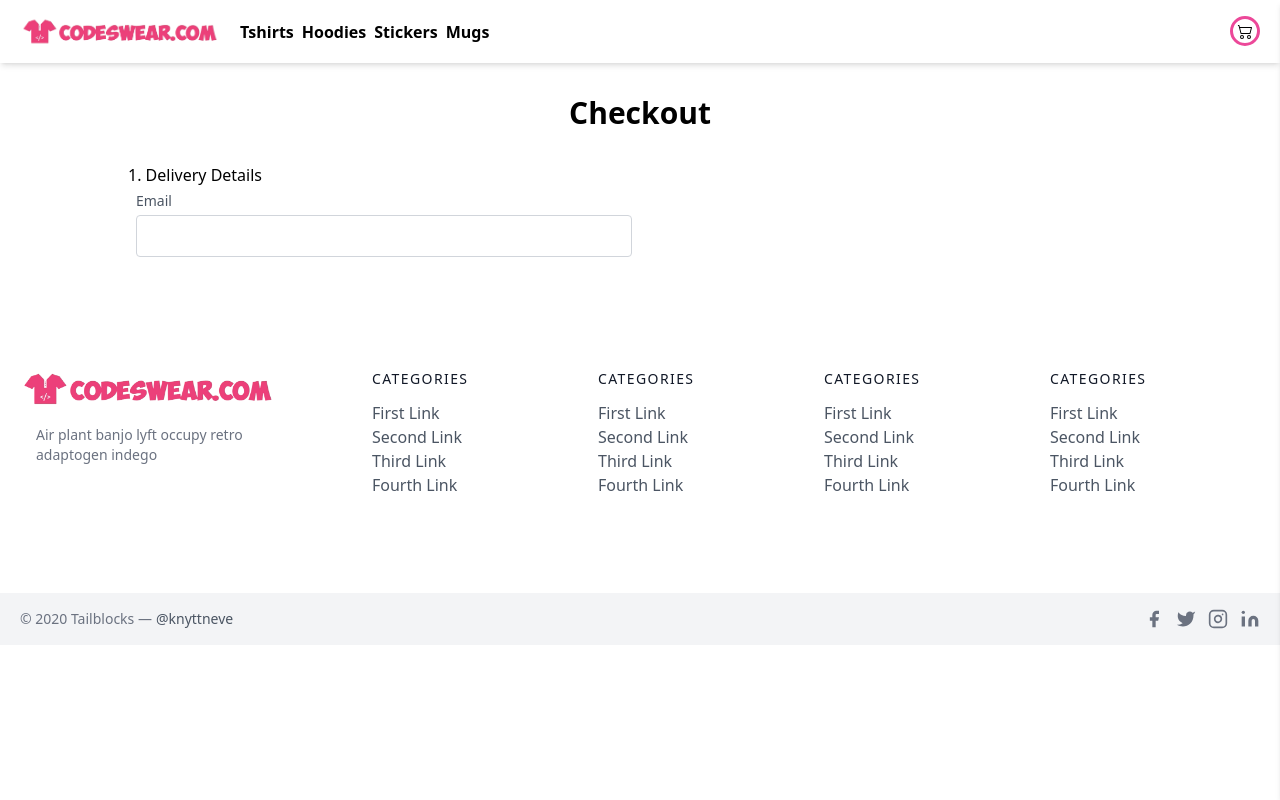
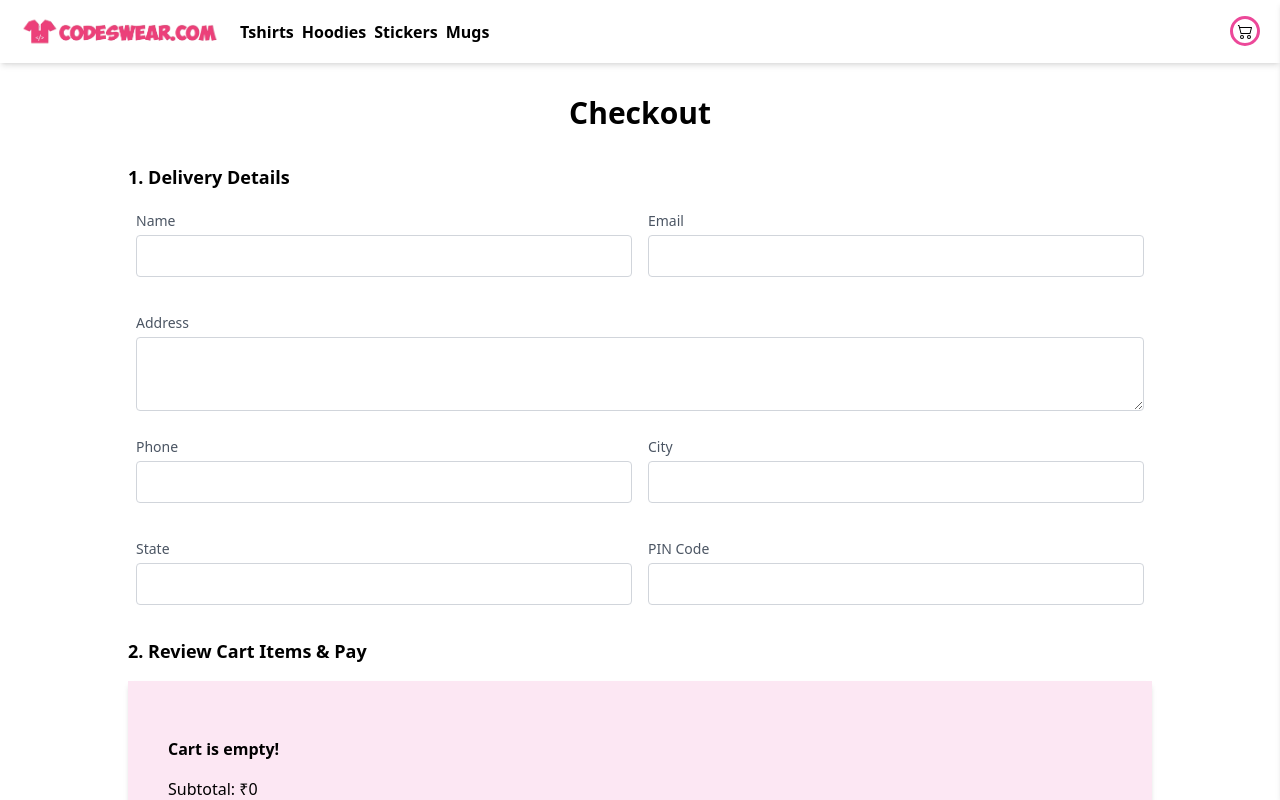
Before and after one commit to Somondas/Learning_nextjs, a Next.js app in the folder codeswears/: page /checkout in a window 1280 px wide. Shown: the top 800 px of the page. Built offline with nearby package versions, Linux system fonts and the light colour scheme.

Commit message:
Checkout page, done. Bug fixing for Navbar, done

```diff
--- a/codeswears/src/components/Navbar.js
+++ b/codeswears/src/components/Navbar.js
@@ -16,7 +16,7 @@
   }
   const ref = useRef()
   return (
-    <div className='flex flex-col md:flex-row md:justify-start items-center justify-center py-4 sticky top-0 bg-white shadow-md z-10' >
+    <div className={`flex flex-col md:flex-row md:justify-start items-center justify-center py-4 sticky top-0 bg-white shadow-md z-10`} >
       <div className="logo">
         <Image width={200} height={40} className='mx-5' src="/logo-long.png" alt="" />
       </div>
@@ -32,7 +32,8 @@
         <BsCart2 className='text-xl md:text-3xl border-pink-500 border-[3px] rounded-full px-1' />
       </div>
 
-      <div ref={ref} className="sidebar absolute w-72 px-8 py-10 top-0 h-[100vh] right-0 bg-pink-100 shadow-md p-10 transform transition-transform translate-x-full">
+      <div ref={ref} className={`sidebar absolute w-72 px-8 py-10 top-0 h-[100vh] right-0 bg-pink-100 shadow-md p-10 transform transition-transform
+       ${Object.keys(cart).length !== 0 ? "translate-x-0" : "translate-x-full"}`}>
         <h2 className="font-bold text-xl">Shopping Cart</h2>
         <span onClick={toggleCart} className="absolute top-5 right-2 cursor-pointer text-2xl text-pink-500">
           <AiFillCloseCircle />
--- a/codeswears/src/pages/checkout.js
+++ b/codeswears/src/pages/checkout.js
@@ -1,18 +1,90 @@
 import React from 'react'
+import Link from 'next/link'
+import { BsCart2 } from 'react-icons/bs';
+import { AiFillCloseCircle, AiFillPlusCircle, AiFillMinusCircle } from 'react-icons/ai';
 
-function Checkout() {
+function Checkout({ cart, addToCart, removeFromCart, subTotal }) {
   return (
     <div className='container m-auto md:w-4/5 px-5 md:px-0'>
       <h1 className='font-bold text-3xl my-8 text-center'>Checkout</h1>
-      <h2>1. Delivery Details</h2>
-      <div className="mx-auto">
+      <h2 className='text-lg font-bold '>1. Delivery Details</h2>
+      <div className="mx-auto flex my-4">
         <div className="px-2 w-1/2">
-          <div class="relative mb-4">
+          <div class=" mb-4">
+            <label for="name" class="leading-7 text-sm text-gray-600">Name</label>
+            <input type="text" id="name" name="name" class="w-full bg-white rounded border border-gray-300 focus:border-indigo-500 focus:ring-2 focus:ring-indigo-200 text-base outline-none text-gray-700 py-1 px-3 leading-8 transition-colors duration-200 ease-in-out" />
+          </div>
+        </div>
+        <div className="px-2 w-1/2">
+          <div class=" mb-4">
             <label for="email" class="leading-7 text-sm text-gray-600">Email</label>
             <input type="email" id="email" name="email" class="w-full bg-white rounded border border-gray-300 focus:border-indigo-500 focus:ring-2 focus:ring-indigo-200 text-base outline-none text-gray-700 py-1 px-3 leading-8 transition-colors duration-200 ease-in-out" />
           </div>
         </div>
       </div>
+      <div className="px-2 w-full">
+        <div class=" mb-4">
+          <label for="address" class="leading-7 text-sm text-gray-600">Address</label>
+          <textarea cols="30" rows="2" type="text" id="address" name="address" class="w-full bg-white rounded border border-gray-300 focus:border-indigo-500 focus:ring-2 focus:ring-indigo-200 text-base outline-none text-gray-700 py-1 px-3 leading-8 transition-colors duration-200 ease-in-out"></textarea>
+        </div>
+      </div>
+      <div className="mx-auto flex my-4">
+        <div className="px-2 w-1/2">
+          <div class=" mb-4">
+            <label for="phone" class="leading-7 text-sm text-gray-600">Phone</label>
+            <input type="text" id="phone" name="phone" class="w-full bg-white rounded border border-gray-300 focus:border-indigo-500 focus:ring-2 focus:ring-indigo-200 text-base outline-none text-gray-700 py-1 px-3 leading-8 transition-colors duration-200 ease-in-out" />
+          </div>
+        </div>
+        <div className="px-2 w-1/2">
+          <div class=" mb-4">
+            <label for="city" class="leading-7 text-sm text-gray-600">City</label>
+            <input type="text" id="city" name="city" class="w-full bg-white rounded border border-gray-300 focus:border-indigo-500 focus:ring-2 focus:ring-indigo-200 text-base outline-none text-gray-700 py-1 px-3 leading-8 transition-colors duration-200 ease-in-out" />
+          </div>
+        </div>
+      </div>
+      <div className="mx-auto flex my-4">
+        <div className="px-2 w-1/2">
+          <div class=" mb-4">
+            <label for="state" class="leading-7 text-sm text-gray-600">State</label>
+            <input type="text" id="state" name="state" class="w-full bg-white rounded border border-gray-300 focus:border-indigo-500 focus:ring-2 focus:ring-indigo-200 text-base outline-none text-gray-700 py-1 px-3 leading-8 transition-colors duration-200 ease-in-out" />
+          </div>
+        </div>
+        <div className="px-2 w-1/2">
+          <div class=" mb-4">
+            <label for="pincode" class="leading-7 text-sm text-gray-600">PIN Code</label>
+            <input type="text" id="pincode" name="pincode" class="w-full bg-white rounded border border-gray-300 focus:border-indigo-500 focus:ring-2 focus:ring-indigo-200 text-base outline-none text-gray-700 py-1 px-3 leading-8 transition-colors duration-200 ease-in-out" />
+          </div>
+        </div>
+      </div>
+      <h1 className='mt-4 text-lg font-semibold'>2. Review Cart Items & Pay</h1>
+      <div className="sidebar  w-full my-4  right-0 bg-pink-100 shadow-md p-10 ">
+        <ol>
+          {Object.keys(cart).length === 0 && <div className='my-4 font-semibold'>Cart is empty!</div>}
+          {Object.keys(cart).map((key) => {
+            return <li>
+              <div className="item flex my-5">
+                <div className=" w-2/3 font-semibold">{cart[key].name}</div>
+                <div className=" w-1/3 flex font-semibold items-center justify-center text-lg">
+                  <AiFillMinusCircle
+                    onClick={() => removeFromCart(key, 1, cart[key].price, cart[key].size, cart[key].variant, cart[key].name)}
+                    className='text-pink-400 cursor-pointer' />
+                  <span className="mx-2">{cart[key].qty}</span>
+                  <AiFillPlusCircle
+                    onClick={() => addToCart(key, 1, cart[key].price, cart[key].size, cart[key].variant, cart[key].name)}
+                    className='text-pink-400 cursor-pointer' />
+
+                </div>
+              </div>
+            </li>
+          })}
+        </ol>
+        <span className="subtotal">
+          Subtotal: ₹{subTotal}
+        </span>
+      </div>
+      <Link href={"/checkout"}>
+        <button class=" text-white bg-pink-500 border-0 py-2 px-4 focus:outline-none hover:bg-pink-600 rounded text-lg">Pay ₹{subTotal}</button>
+      </Link>
     </div>
   )
 }
```
